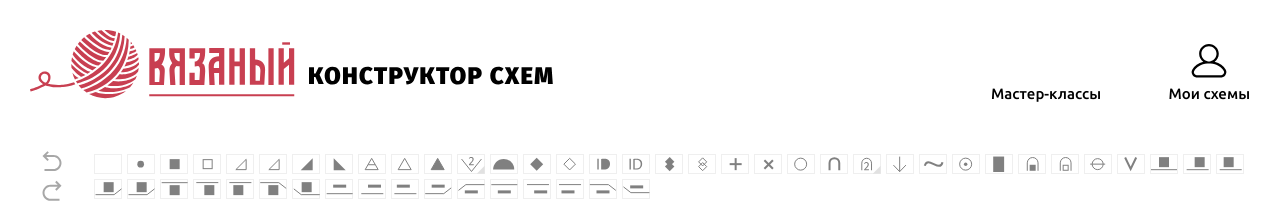
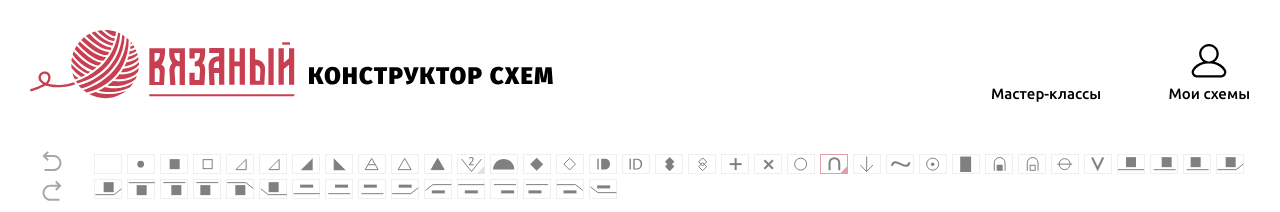
Before and after one commit to voodoobat/constructor-next, a Next.js app: page /constructor/create in a window 1280 px wide. Shown: the top 212 px of the page. Built offline with nearby package versions, Linux system fonts and the light colour scheme.

Commit message:
selected button style

```diff
--- a/src/components/constructor/LoopButton/LoopButton.js
+++ b/src/components/constructor/LoopButton/LoopButton.js
@@ -6,9 +6,11 @@ import Loop from '@components/constructor/Loop/Loop'
 import OptionsIcon from './svg/options_icon.svg'
 
 export default function LoopButton ({ className, data }) {
+  const selected = data.id == 27
+
   return (
-    <div className={classNames(className, scss._)}>
-      <div className={classNames(scss.button, scss.button_is_selected)}>
+    <div className={classNames(className, scss._, selected ? scss.is_selected : '')}>
+      <div className={classNames(scss.button, scss.button_main)}>
         <Loop id={data.id} />
         {data.options && <OptionsIcon className={scss.options_icon} />}
       </div>
--- a/src/components/constructor/LoopButton/LoopButton.module.scss
+++ b/src/components/constructor/LoopButton/LoopButton.module.scss
@@ -13,7 +13,6 @@
 
 .button {
   @include size(2.8rem 2rem);
-  position: relative;
   display: flex;
   min-width: 2.8rem;
   align-items: center;
@@ -25,10 +24,20 @@
   &:hover {
     border-color: $medium-blue;
 
-    .options_icon {
-      > path {
-        fill: $medium-blue;
-      }
+    .options_icon > path {
+      fill: $medium-blue;
+    }
+  }
+}
+
+.button_main {
+  position: relative;
+
+  .is_selected & {
+    border-color: $medium-red;
+
+    .options_icon > path {
+      fill: $medium-red;
     }
   }
 }
--- a/src/components/constructor/LoopPanel/LoopPanel.js
+++ b/src/components/constructor/LoopPanel/LoopPanel.js
@@ -9,18 +9,15 @@ const getData = () => {
   const data = []
 
   for (let j = 1; j <= 60; j++) {
-    if (j != 13 && j != 14 &&
-        j != 15 && j != 16 &&
-        j != 29 && j != 30 &&
-        j != 31 && j != 32) {
-
+    if (j != 13 && j != 14 && j != 15 &&
+        j != 16 && j != 28 && j != 29 &&
+        j != 30 && j != 31 && j != 32) {
       data.push({ id: j })
     }
   }
 
   data[11].options = [{ id: 13 }, { id: 14 }, { id: 15 }, { id: 16 }]
-  data[23].options = [{ id: 29 }, { id: 30 }, { id: 31 }, { id: 32 }]
-
+  data[22].options = [{ id: 28 }, { id: 29 }, { id: 30 }, { id: 31 }, { id: 32 }]
 
   return data
 }
```
